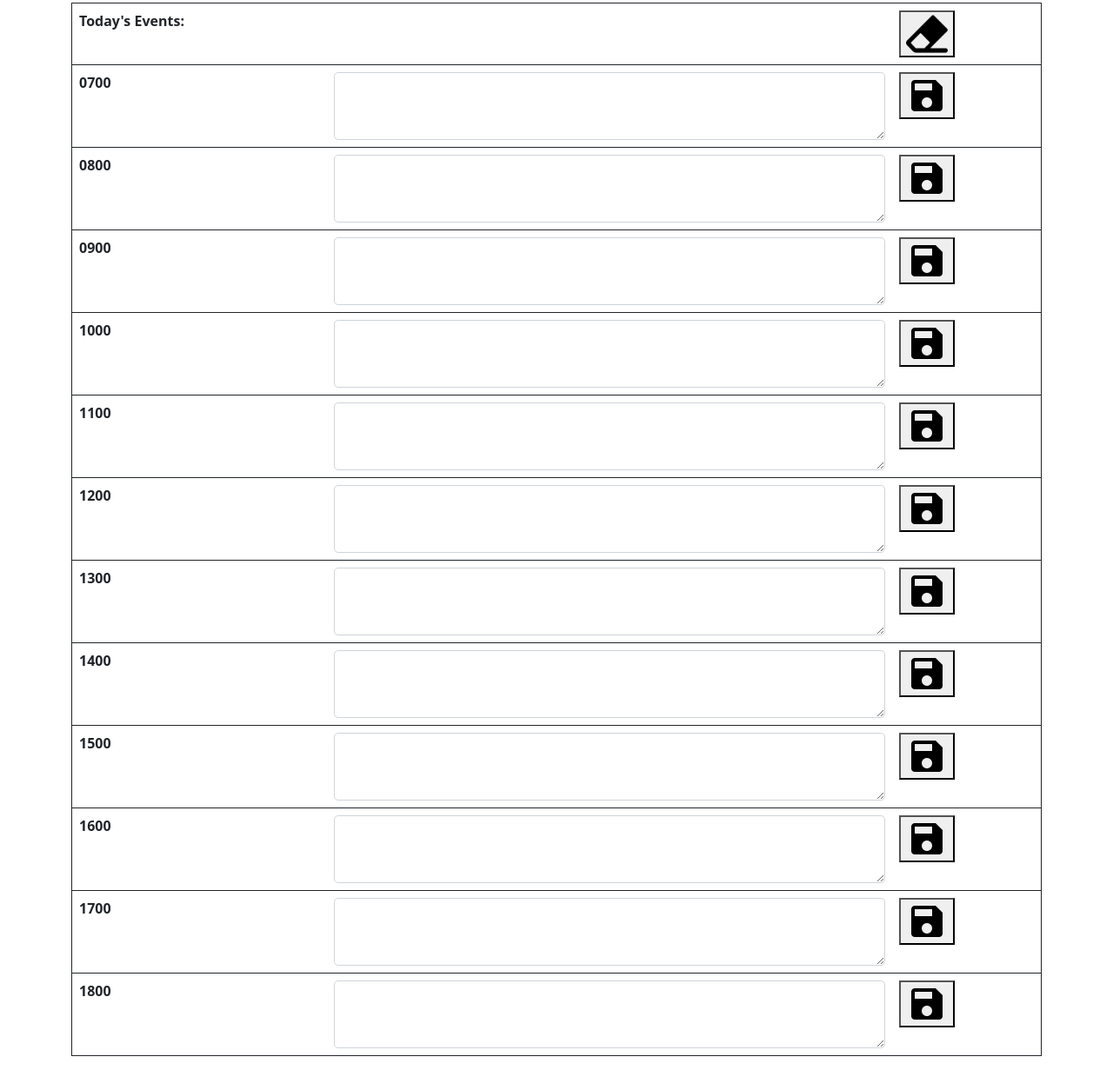
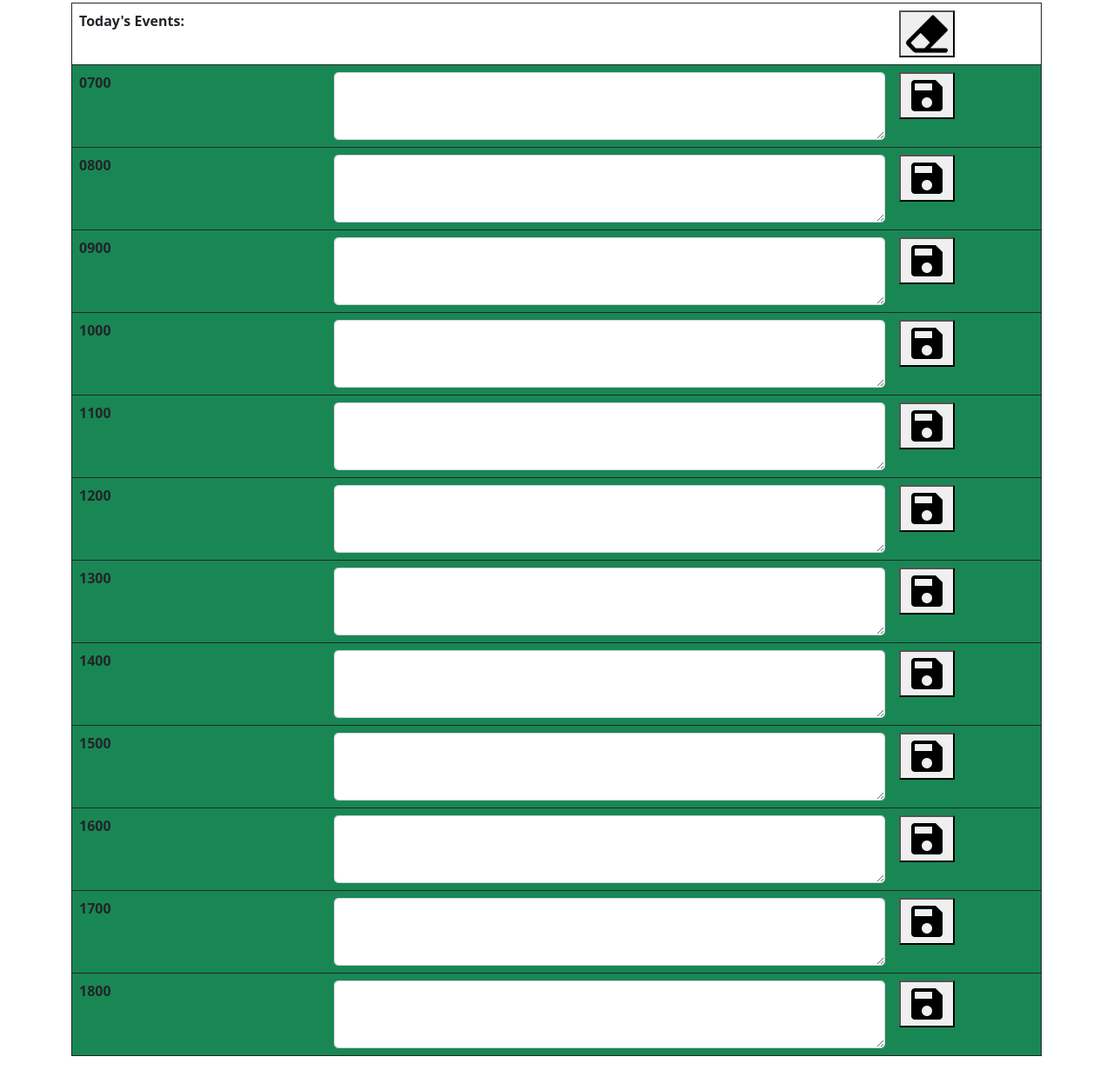
Before and after one commit to CWOChris/cotidie-consilium, a plain HTML site: page index.html in a window 1280 px wide. Shown: the part 141-1372 px from the top of the page at 87% size. Drawn offline with nearby package versions, Linux system fonts and the light colour scheme.

Commit message:
successfully added if, else if, else jQuery to adjust background class based on current, past or future event times

```diff
--- a/assets/js/script.js
+++ b/assets/js/script.js
@@ -1,5 +1,15 @@
 // I need to make a function that will change the class based on the current time of day
-
+var rightNow = new Date().getHours();
+$(".hour-block").each(function() {
+    var hourBlock = parseInt($(this).find("th").text());
+    if (hourBlock < rightNow) {
+        $(this).addClass("bg-secondary");
+    } else if (hourBlock === rightNow) {
+        $(this).addClass("bg-warning");
+    } else {
+        $(this).addClass("bg-success");
+    }
+});
 
 // DONE!!! I need to make a function that will display the current day and date in the header ('dddd, MMMM Do YYYY')
 $(document).ready(function() {
@@ -13,8 +23,6 @@ currentDateEl.text("Today is: " + formattedDate); // This has to be in the scope
 // DONE!!!
 
 // I need to make a function that will change the background image based on the current time of day
-
-
 
 // I need to make a function that will change the text color based on the current time of day
 
--- a/index.html
+++ b/index.html
@@ -27,62 +27,62 @@
             <td><button id="eraseButton"><img src="./assets/img/kisspng-computer-icons-eraser-icon-design-5b31c1af85b8b5.2509501715299875035477.png" alt="" class="rounded-3" width="48px"></button></td>
             <!-- end comment about erase button -->
           </tr>
-          <tr>
+          <tr class="hour-block">
             <th scope="row">0700</th>
             <td><textarea class="form-control form-control-lg" id="textBox"></textarea></td>
             <td><button id="saveButton"><img src="./assets/img/Ic_save_48px.svg.png" alt="" class="rounded-3"></button></td>
           </tr>
-          <tr>
+          <tr class="hour-block">
             <th scope="row">0800</th>
             <td><textarea class="form-control form-control-lg" id="textBox1"></textarea></td>
             <td><button id="saveButton1"><img src="./assets/img/Ic_save_48px.svg.png" alt=""></button></td>
           </tr>
-          <tr>
+          <tr class="hour-block">
             <th scope="row">0900</th>
             <td><textarea class="form-control form-control-lg" id="textBox2"></textarea></td>
             <td><button id="saveButton2"><img src="./assets/img/Ic_save_48px.svg.png" alt=""></button></td>
           </tr>
-          <tr>
+          <tr class="hour-block">
             <th scope="row">1000</th>
             <td><textarea class="form-control form-control-lg" id="textBox3"></textarea></td>
             <td><button id="saveButton3"><img src="./assets/img/Ic_save_48px.svg.png" alt=""></button></td>
           </tr>
-          <tr>
+          <tr class="hour-block">
             <th scope="row">1100</th>
             <td><textarea class="form-control form-control-lg" id="textBox4"></textarea></td>
             <td><button id="saveButton4"><img src="./assets/img/Ic_save_48px.svg.png" alt=""></button></td>
           </tr>
-          <tr>
+          <tr class="hour-block">
             <th scope="row">1200</th>
             <td><textarea class="form-control form-control-lg" id="textBox5"></textarea></td>
             <td><button id="saveButton5"><img src="./assets/img/Ic_save_48px.svg.png" alt=""></button></td>
           </tr>
-          <tr>
+          <tr class="hour-block">
             <th scope="row">1300</th>
             <td><textarea class="form-control form-control-lg" id="textBox6"></textarea></td>
             <td><button id="saveButton6"><img src="./assets/img/Ic_save_48px.svg.png" alt=""></button></td>
           </tr>
-          <tr>
+          <tr class="hour-block">
             <th scope="row">1400</th>
             <td><textarea class="form-control form-control-lg" id="textBox7"></textarea></td>
             <td><button id="saveButton7"><img src="./assets/img/Ic_save_48px.svg.png" alt=""></button></td>
           </tr>
-          <tr>
+          <tr class="hour-block">
             <th scope="row">1500</th>
             <td><textarea class="form-control form-control-lg" id="textBox8"></textarea></td>
             <td><button id="saveButton8"><img src="./assets/img/Ic_save_48px.svg.png" alt=""></button></td>
           </tr>
-          <tr>
+          <tr class="hour-block">
             <th scope="row">1600</th>
             <td><textarea class="form-control form-control-lg" id="textBox9"></textarea></td>
             <td><button id="saveButton9"><img src="./assets/img/Ic_save_48px.svg.png" alt=""></button></td>
           </tr>
-          <tr>
+          <tr class="hour-block">
             <th scope="row">1700</th>
             <td><textarea class="form-control form-control-lg" id="textBox10"></textarea></td>
             <td><button id="saveButton10"><img src="./assets/img/Ic_save_48px.svg.png" alt=""></button></td>
           </tr>
-          <tr>
+          <tr class="hour-block">
             <th scope="row">1800</th>
             <td><textarea class="form-control form-control-lg" id="textBox11"></textarea></td>
             <td><button id="saveButton11"><img src="./assets/img/Ic_save_48px.svg.png" alt=""></button></td>
```
